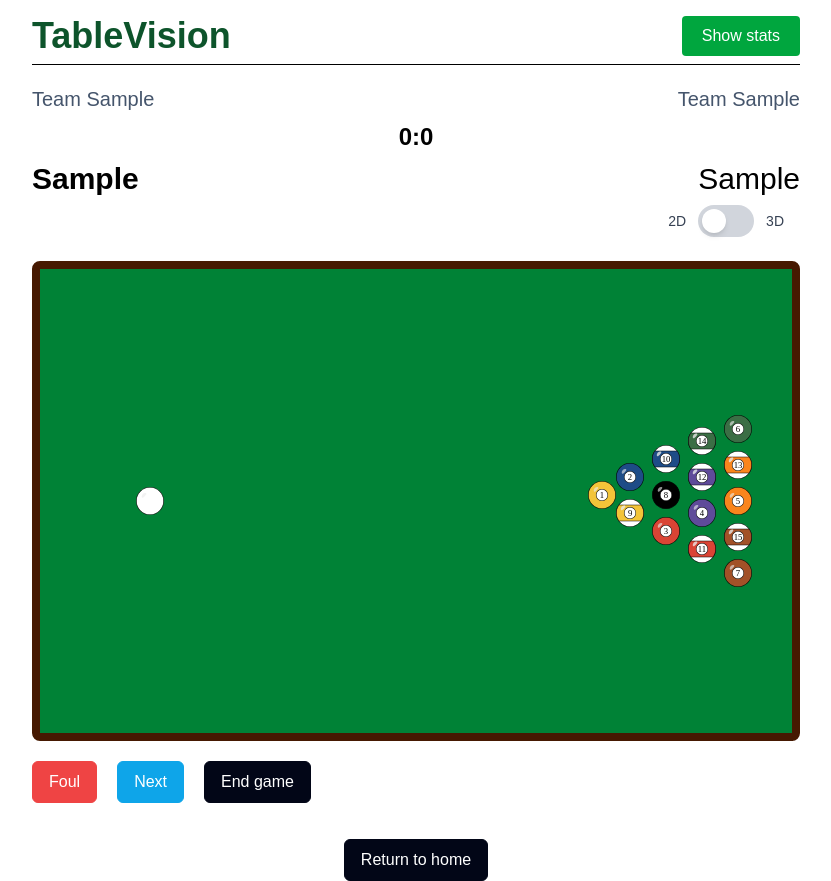
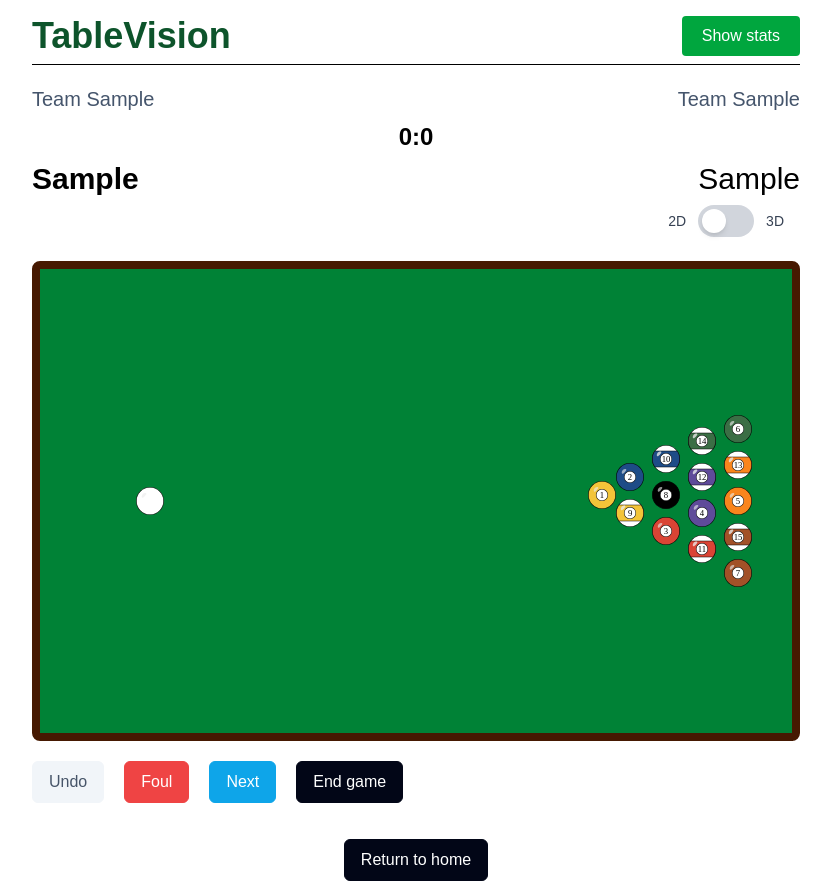
Before and after one commit to Orangensaft-Studios/TableVision, a Vue app in the folder frontend/: page /games/new in a window 1280 px wide. Both pictures are taken after typing "Sample", "Sample", "Sample", "Sample" into the empty fields and a click on the button "Start game". Shown: the whole page, without its empty margins (224-1055 px from the left). Built offline with nearby package versions, Linux system fonts and the light colour scheme; a web font is replaced by a local one.

Commit message:
feat: add undo button

```diff
--- a/frontend/src/stores/game.js
+++ b/frontend/src/stores/game.js
@@ -5,12 +5,14 @@ import { useStorage } from '@vueuse/core';
 export const useGameStore = defineStore('game', () => {
   const router = useRouter();
   const games = useStorage('games', []);
+  const MAX_HISTORY = 100;
 
   async function startGame(teams) {
     const game = {
       id: games.value.length + 1,
       isFinished: false,
       startDate: new Date().toISOString(),
+      history: [],
       teams: teams.map((team, index) => ({
         ...team,
         points: 0,
@@ -29,11 +31,12 @@ export const useGameStore = defineStore('game', () => {
       })),
     };
     games.value.push(game);
+    pushHistory(game.id);
     await router.push({ name: 'games', params: { id: game.id } });
   }
 
   function playedBall(gameID, teamIndex, ballType, number, confirm, event) {
-    // console.log(`Played ball ${number} of type ${ballType} for team ${teamIndex}`)
+    pushHistory(gameID);
 
     if (number === 0) {
       // Cue ball
@@ -149,6 +152,8 @@ export const useGameStore = defineStore('game', () => {
       return;
     }
 
+    pushHistory(gameID);
+
     const gameIndex = getGameIndex(gameID);
     games.value[gameIndex].teams[teamIndex].ballType = ballType;
 
@@ -158,6 +163,8 @@ export const useGameStore = defineStore('game', () => {
   }
 
   function switchTurns(gameID, teamIndex) {
+    pushHistory(gameID);
+
     const gameIndex = getGameIndex(gameID);
     const game = getCurrentGame(gameID);
 
@@ -206,6 +213,8 @@ export const useGameStore = defineStore('game', () => {
   }
 
   function foul(gameID, teamIndex) {
+    pushHistory(gameID);
+
     games.value[getGameIndex(gameID)].teams[teamIndex].usernames[
       getCurrentPlayerIndex(gameID, teamIndex)
     ].fouls += 1;
@@ -215,6 +224,7 @@ export const useGameStore = defineStore('game', () => {
   function security(gameID, teamIndex) {}
 
   function end(gameID) {
+    pushHistory(gameID);
     getCurrentGame(gameID).isFinished = true;
   }
 
@@ -228,6 +238,44 @@ export const useGameStore = defineStore('game', () => {
 
   function addBall(gameID, teamIndex, ball) {
     games.value[getGameIndex(gameID)].teams[teamIndex].balls.push(ball);
+  }
+
+  function pushHistory(gameID) {
+    const gameIndex = getGameIndex(gameID);
+    if (gameIndex === -1) return;
+
+    const game = games.value[gameIndex];
+    if (!game.history) game.history = [];
+
+    const snapshot = JSON.parse(JSON.stringify(game));
+    delete snapshot.history;
+
+    game.history.push(snapshot);
+    if (game.history.length > MAX_HISTORY) {
+      game.history.shift();
+    }
+  }
+
+  function canUndo(gameID) {
+    const game = getCurrentGame(gameID);
+    return !!(game && Array.isArray(game.history) && game.history.length > 0);
+  }
+
+  function undo(gameID) {
+    const gameIndex = getGameIndex(gameID);
+    if (gameIndex === -1) return false;
+
+    const game = games.value[gameIndex];
+    if (!game.history || game.history.length === 0) return false;
+
+    const last = game.history.pop();
+
+    games.value[gameIndex] = {
+      ...last,
+      history: game.history || [],
+    };
+
+    return true;
   }
 
   function getBalls(gameID, teamIndex) {
@@ -283,5 +331,7 @@ export const useGameStore = defineStore('game', () => {
     getStatsPerTeam,
     getStartDate,
     games,
+    canUndo,
+    undo,
   };
 });
--- a/frontend/src/views/Game.vue
+++ b/frontend/src/views/Game.vue
@@ -3,7 +3,7 @@ import Header from '@/components/Header.vue';
 import FakeBillardTable from '@/components/FakeBillardTable.vue';
 import Button from 'primevue/button';
 import { useGameStore } from '@/stores/game';
-import { onMounted, watch, ref } from 'vue';
+import { onMounted, watch, ref, computed } from 'vue';
 import Ball from '@/components/Ball.vue';
 import Dialog from 'primevue/dialog';
 import { useRoute, useRouter } from 'vue-router';
@@ -98,6 +98,14 @@ function playAgain() {
     state: { previousTeams: teams },
   });
 }
+
+function undoLast() {
+  if (gameStore.canUndo(id)) {
+    gameStore.undo(id);
+  }
+}
+
+const canUndo = computed(() => gameStore.canUndo(id));
 </script>
 
 <template>
@@ -206,6 +214,7 @@ function playAgain() {
       class="flex gap-x-5 gap-y-2 w-full flex-wrap mb-3 mt-5"
       v-if="!gameStore.getCurrentGame(id)?.isFinished"
     >
+      <Button label="Undo" severity="secondary" :disabled="!canUndo" @click="undoLast" />
       <Button
         label="Foul"
         severity="danger"
```
